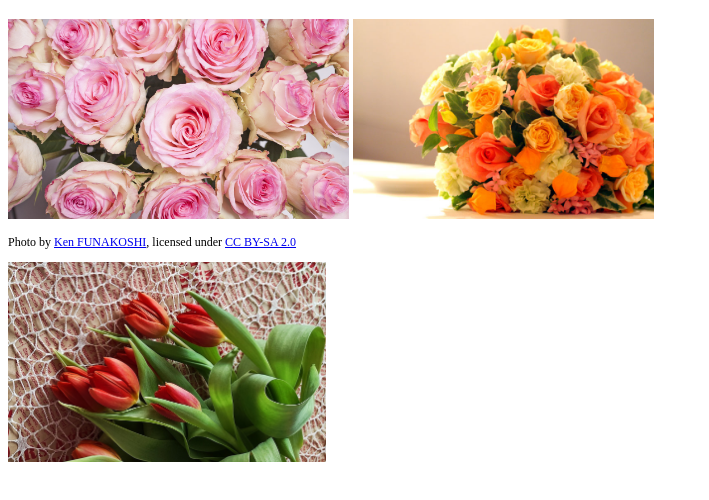
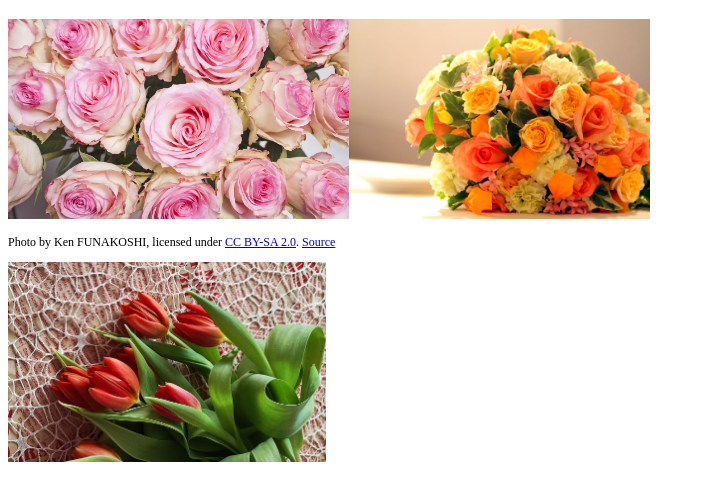
Before and after one commit to vozbranochka/Zlatusik, a plain HTML site: page index.html in a window 1280 px wide. Shown: the part 62-562 px from the top of the page, without its empty margins (0-709 px from the left). Drawn offline with Linux system fonts and the light colour scheme.

Commit message:
Refactor image and attribution layout in index.html
Updated image and attribution formatting for bouquets.

```diff
--- a/index.html
+++ b/index.html
@@ -8,11 +8,12 @@
 
   <h1>Delicate Flower Bouquets 🌸</h1>
 
-  <img src="bouquet1.JPG" height="200" alt="Delicate pink roses bouquet">
-    <img src="bouquet2.jpg" height="200" alt="Creative bouquet from Wikimedia Commons">
-  <p style="font-size: 12px;">
-    Photo by <a href="https://commons.wikimedia.org/wiki/User:Ken_FUNAKOSHI" target="_blank">Ken FUNAKOSHI</a>,
-    licensed under <a href="https://creativecommons.org/licenses/by-sa/2.0/" target="_blank">CC BY-SA 2.0</a> </p>
+  <img src="bouquet1.JPG" height="200" alt="Delicate pink roses bouquet"><img src="bouquet2.jpg" height="200" alt="Creative bouquet from Wikimedia Commons">
+<p style="font-size: 12px;">
+  Photo by Ken FUNAKOSHI, licensed under
+  <a href="https://creativecommons.org/licenses/by-sa/2.0/" target="_blank">CC BY-SA 2.0</a>.
+  <a href="https://commons.wikimedia.org/wiki/File:Flower_Bouquet.jpg" target="_blank">Source</a>
+</p>
   <img src="bouquet3.JPG" height="200" alt="Delicate tulip bouquet">
 
 </body>
```
